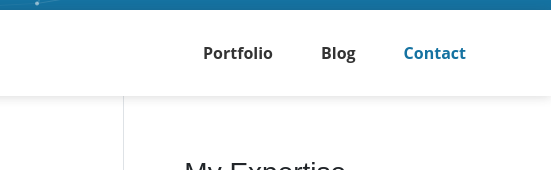
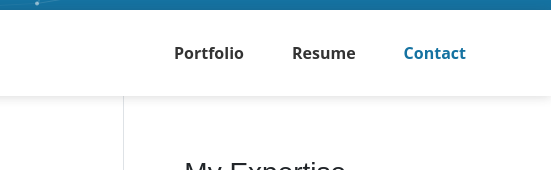
Before and after one commit to AnomMaharjan/website, a plain HTML site: page index.html in a window 1280 px wide. Shown: the part 630-800 px from the top of the page, 729-1280 px from the left. Drawn offline with Linux system fonts and the light colour scheme; some packages are replaced by stand-ins of ours; animation ran at ten frames a second.

```diff
--- a/index.html
+++ b/index.html
@@ -68,7 +68,7 @@
                         <a href="#portfolio" class="nav-link">Portfolio</a>
                     </li>
                     <li class="nav-item">
-                        <a href="#blog" class="nav-link">Blog</a>
+                        <a href="#resume" class="nav-link">Resume</a>
                     </li>
                     <li class="nav-item last-item">
                         <a href="#contact" class="nav-link">Contact</a>
```
